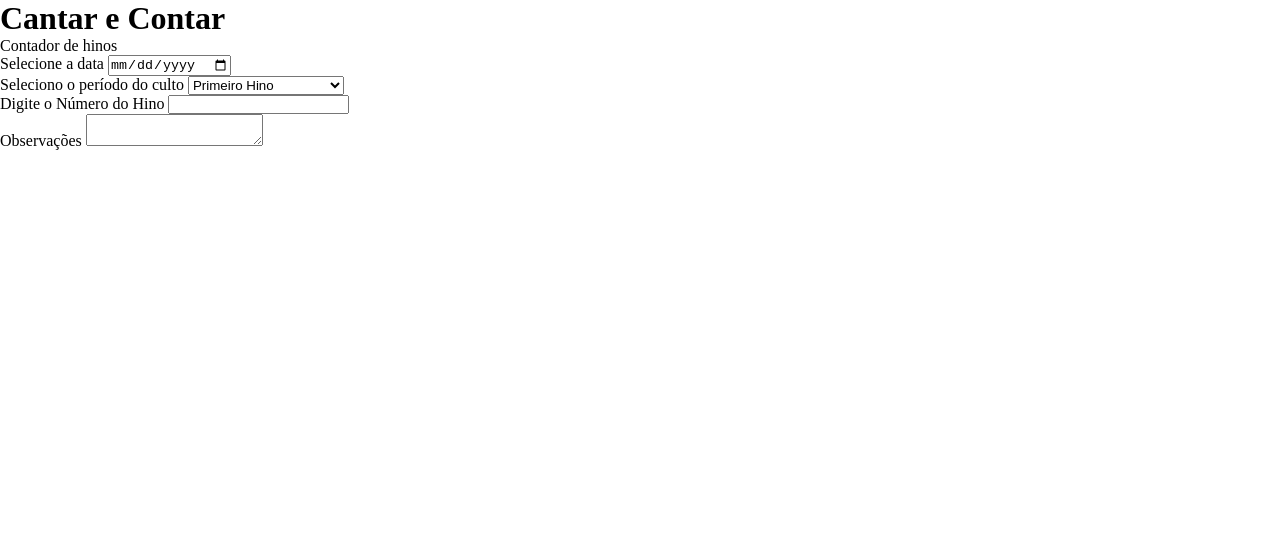
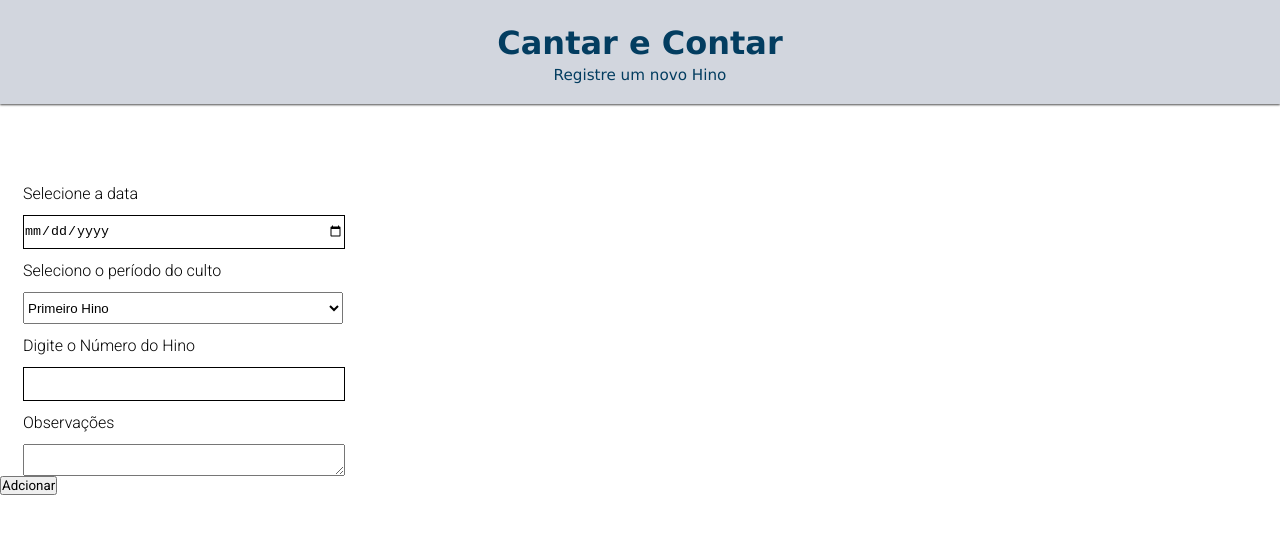
Before and after one commit to Alfredo-web-developer/cantar-e-contar, a plain HTML site: page cantar_e_contar/page_hino.html in a window 1280 px wide. Drawn offline with Linux system fonts and the light colour scheme; files that its build step writes are made by us from their sources.

Commit message:
page to add new hymns

```diff
--- /dev/null
+++ b/cantar_e_contar/page_hino.css
@@ -0,0 +1,71 @@
+@import url("https://fonts.googleapis.com/css2?family=Roboto:wght@300;400&display=swap");
+:root {
+  --azul-escuro: #033d60;
+  --azul: #416c86;
+  --branco: #fff;
+  --preto: #000;
+  --cinza: #d2d6de;
+  --cinza-escuro: #858497;
+
+  --font-serif: verdana, system-ui, -apple-system, "Segoe UI", Roboto,
+    "Helvetica Neue", Arial, "Noto Sans", "Liberation Sans", sans-serif,
+    "Apple Color Emoji", "Segoe UI Emoji", "Segoe UI Symbol", "Noto Color Emoji";
+}
+*,
+html,
+body {
+  margin: 0;
+  padding: 0;
+}
+.headerIndex {
+  box-sizing: border-box;
+  background-color: var(--cinza);
+  color: var(--azul-escuro);
+
+  text-align: center;
+  font-family: var(--font-serif);
+
+  padding: 20px 0px;
+
+  box-shadow: 0px 1px 2px rgba(0, 0, 0, 0.7);
+}
+.headerIndex > section > h1 {
+  font-size: 2em;
+  margin: 4px;
+}
+.headerIndex > section > p {
+  font-size: 0.95em;
+}
+
+.form {
+  margin-top: 5rem;
+  width: 23rem;
+
+  display: flex;
+  flex-direction: column;
+  flex-wrap: wrap;
+  gap: 0.75rem;
+  align-items: stretch;
+  align-content: center;
+}
+
+.roboto-light {
+  font-family: "Roboto", sans-serif;
+  font-weight: 300;
+  font-style: normal;
+}
+
+.altura {
+  height: 2rem;
+  width: 20rem;
+}
+
+input {
+  border: solid black 1px;
+}
+
+.roboto-regular {
+  font-family: "Roboto", sans-serif;
+  font-weight: 400;
+  font-style: normal;
+}
--- a/cantar_e_contar/page_hino.html
+++ b/cantar_e_contar/page_hino.html
@@ -3,23 +3,27 @@
   <head>
     <meta charset="UTF-8" />
     <meta name="viewport" content="width=device-width, initial-scale=1.0" />
-    <link rel="stylesheet" href="style.css" />
+    <link rel="stylesheet" href="../css/page_hino.css" />
     <title>Cantar e Contar</title>
   </head>
   <body>
-    <header>
-      <h1>Cantar e Contar</h1>
-      <p>Contador de hinos</p>
+    <header class="headerIndex">
+      <section>
+        <h1>Cantar e Contar</h1>
+        <p>Registre um novo Hino</p>
+      </section>
     </header>
 
     <main>
       <section>
-        <form action="">
-          <label for="">Selecione a data</label>
-          <input type="date" name="" id="" />
-          <br />
-          <label for="">Seleciono o período do culto</label>
-          <select name="" id="">
+        <form action="" class="form">
+          <label for="" class="roboto-light">Selecione a data</label>
+          <input type="date" name="" id="" class="altura" />
+
+          <label for="" class="roboto-light"
+            >Seleciono o período do culto</label
+          >
+          <select name="" id="" class="altura">
             <option value="primeiroHino">Primeiro Hino</option>
             <option value="segundoHino">Segundo Hino</option>
             <option value="terceiroHino">Terceiro Hino</option>
@@ -27,13 +31,17 @@
             <option value="palavra">Hino para Palavra</option>
             <option value="encerramento">Hino de Encerramento</option>
           </select>
-          <br />
-          <label for="">Digite o Número do Hino</label>
-          <input type="number" name="" id="" />
-          <br />
-          <label for="">Observações</label>
+
+          <label for="" class="roboto-light">Digite o Número do Hino</label>
+          <input type="number" name="" id="" class="altura" />
+
+          <label for="" class="roboto-light">Observações</label>
           <textarea name="" id=""> </textarea>
         </form>
+      </section>
+
+      <section>
+        <button type="submit" class="roboto-regular">Adcionar</button>
       </section>
     </main>
 
```
